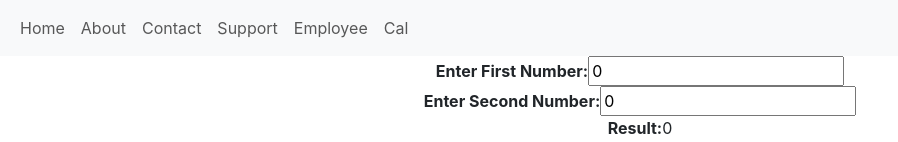
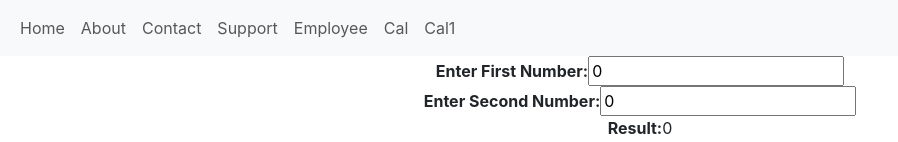
Before and after one commit to Sonali2267/firstprojectapp_1035, a React (Create React App) app: page /cal in a window 1280 px wide. Shown: the top 142 px of the page, without its empty margins (0-898 px from the left). Built offline with nearby package versions, Linux system fonts and the light colour scheme.

Commit message:
header.js - add list for cal1

```diff
--- a/src/screens/Header.js
+++ b/src/screens/Header.js
@@ -26,6 +26,9 @@ function Header() {
         <li class="nav-item">
           <Link to="/cal" className='nav-link'>Cal</Link>
         </li>
+        <li class="nav-item">
+          <Link to="/cal1" className='nav-link'>Cal1</Link>
+        </li>
       </ul>
     </div>
   </div>
```
